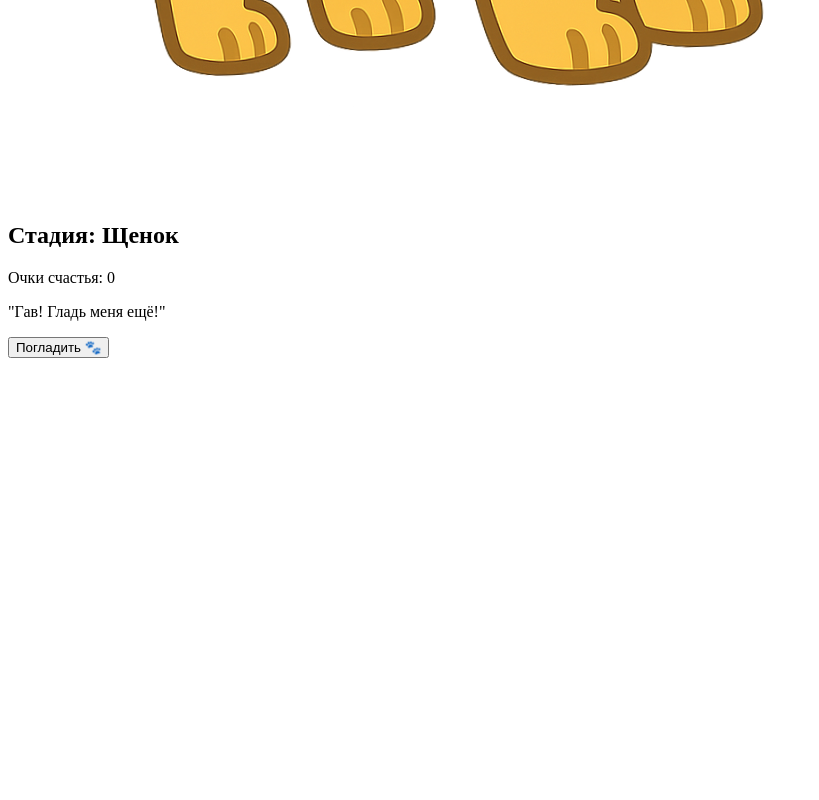
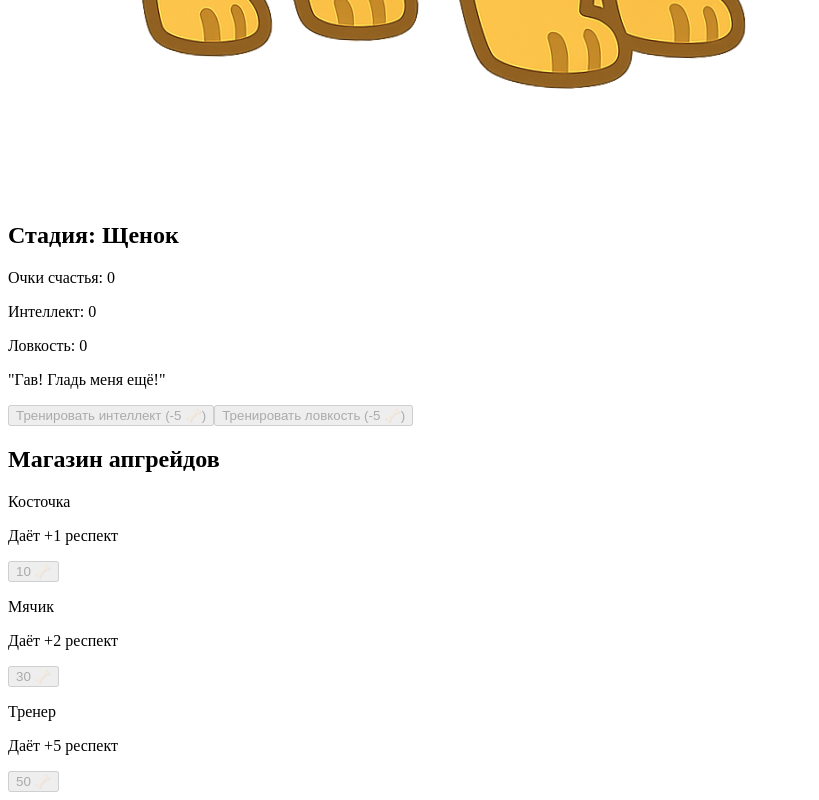
Before and after one commit to zemskovs/pchelaton, a React (Vite) app: page / in a window 1280 px wide. Shown: the part 906-1706 px from the top of the page, without its empty margins (0-819 px from the left). Before the commit the page ends 1272 px from the top, so only its background shows below. Built offline with nearby package versions, Linux system fonts and the light colour scheme.

Commit message:
добавил силу ловкость

```diff
--- a/src/App.tsx
+++ b/src/App.tsx
@@ -1,44 +1,24 @@
-import { useState } from "react";
 import { Button } from "@/components/ui/button";
 import { Card, CardContent } from "@/components/ui/card";
-import { motion, AnimatePresence } from "framer-motion";
+import { motion } from "framer-motion";
 import { useSnapshot } from "valtio";
-import { state } from "./state";
-import { Stage } from "./types";
 
+import { gameState, shopState, statsStore } from "./state";
 import { IMG_MAP } from "./constants";
 import { PlusOneAnimation } from "./components/ui/animation";
+import { UpgradeShop } from "./components/ui/shop";
+import { StatBar } from "./components/ui/stats";
 
 export function App() {
-  const { points, stage, reaction, showPlusOne } = useSnapshot(state);
+  const { points, stage, reaction, showPlusOne } = useSnapshot(gameState);
+  useSnapshot(shopState);
 
   const handleClick = () => {
-    const newPoints = points + 1;
-    state.points = newPoints;
-
-    // Показываем анимацию +1
-    state.showPlusOne = true;
-
-    if (newPoints === 10) {
-      state.stage = Stage.second;
-    }
-    if (newPoints === 25) {
-      state.stage = Stage.third;
-    }
-
-    // Простая случайная реакция
-    const reactions = [
-      "Гав-гав!",
-      "Мяу... ой, я пёс!",
-      "Хочу косточку!",
-      "Ты лучший друг!",
-      "Погладь меня ещё!",
-    ];
-    state.reaction = reactions[Math.floor(Math.random() * reactions.length)];
+    gameState.onClick();
   };
 
   const handlePlusOneComplete = () => {
-    state.showPlusOne = false;
+    gameState.showPlusOne = false;
   };
 
   return (
@@ -51,7 +31,7 @@ export function App() {
         <CardContent className="p-4 relative">
           <div className="relative">
             <motion.img
-              src={IMG_MAP[state.stage]}
+              src={IMG_MAP[gameState.stage]}
               alt="golden retriever"
               className="rounded-xl mb-4"
               animate={{
@@ -73,16 +53,34 @@ export function App() {
           </div>
           <h2 className="text-xl font-semibold mb-2">Стадия: {stage}</h2>
           <p className="text-gray-700 mb-2">Очки счастья: {points}</p>
+
+          <StatBar label="Интеллект" value={statsStore.intelligence} />
+          <StatBar label="Ловкость" value={statsStore.agility} />
+
           <p className="italic text-sm text-gray-500 mb-4">"{reaction}"</p>
 
           <Button
-            onClick={handleClick}
-            className="bg-amber-500 hover:bg-amber-600 text-white"
+            onClick={() => statsStore.trainStat("intelligence")}
+            className="bg-blue-500 hover:bg-blue-600 text-white w-full mt-2"
+            disabled={points < 5}
           >
-            Погладить 🐾
+            Тренировать интеллект (-5 🦴)
+          </Button>
+          <Button
+            onClick={() => statsStore.trainStat("agility")}
+            className="bg-green-500 hover:bg-green-600 text-white w-full mt-2"
+            disabled={points < 5}
+          >
+            Тренировать ловкость (-5 🦴)
           </Button>
         </CardContent>
       </Card>
+
+      <UpgradeShop
+        upgrades={shopState.upgrades}
+        onBuy={shopState.buyUpgrade}
+        points={points}
+      />
     </main>
   );
 }
--- a/src/components/ui/button/index.tsx
+++ b/src/components/ui/button/index.tsx
@@ -3,17 +3,23 @@ import { ButtonHTMLAttributes, forwardRef } from "react";
 
 interface ButtonProps extends ButtonHTMLAttributes<HTMLButtonElement> {
   className?: string;
+  disabled?: boolean;
 }
 
 export const Button = forwardRef<HTMLButtonElement, ButtonProps>(
-  ({ className, ...props }, ref) => {
+  ({ className, disabled, ...props }, ref) => {
     return (
       <button
         ref={ref}
+        disabled={disabled}
         className={cn(
-          "px-4 py-2 rounded-xl bg-blue-600 text-white font-semibold hover:bg-blue-700 transition-all",
+          "px-4 py-2 rounded-xl bg-blue-600 text-white font-semibold hover:bg-blue-700 transition-all cursor-pointer",
+          "disabled:bg-gray-400 disabled:opacity-75 disabled:cursor-not-allowed",
+          "focus-visible:outline focus-visible:outline-2 focus-visible:outline-offset-2 focus-visible:outline-blue-600",
+          "hover:bg-blue-700 active:bg-blue-800 transition-all",
           className
         )}
+        role="button"
         {...props}
       />
     );
--- /dev/null
+++ b/src/components/ui/shop/index.tsx
@@ -0,0 +1,46 @@
+import { Button } from "@/components/ui/button";
+
+export type Upgrade = {
+  id: string;
+  name: string;
+  cost: number;
+  bonus: number;
+  description: string;
+  purchased: boolean;
+};
+
+type UpgradeShopProps = {
+  upgrades: Upgrade[];
+  onBuy: (upgradeId: string) => void;
+  points: number;
+};
+
+export function UpgradeShop({ upgrades, onBuy, points }: UpgradeShopProps) {
+  return (
+    <div className="mt-6 w-80">
+      <h2 className="text-lg font-semibold mb-2 text-amber-700">
+        Магазин апгрейдов
+      </h2>
+      <div className="flex flex-col gap-2">
+        {upgrades.map((upg) => (
+          <div
+            key={upg.id}
+            className="flex justify-between items-center p-2 border rounded-lg bg-white shadow-sm"
+          >
+            <div>
+              <p className="font-medium">{upg.name}</p>
+              <p className="text-sm text-gray-500">{upg.description}</p>
+            </div>
+            <Button
+              disabled={upg.purchased || points < upg.cost}
+              onClick={() => onBuy(upg.id)}
+              className="text-sm bg-green-500 hover:bg-green-600 disabled:opacity-50"
+            >
+              {upg.purchased ? "Куплено" : `${upg.cost} 🦴`}
+            </Button>
+          </div>
+        ))}
+      </div>
+    </div>
+  );
+}
--- /dev/null
+++ b/src/components/ui/stats/index.tsx
@@ -0,0 +1,13 @@
+export const StatBar = ({ label, value }: { label: string; value: number }) => (
+  <div className="w-full mb-2">
+    <p className="text-sm text-gray-700 mb-1 text-left">
+      {label}: {value}
+    </p>
+    <div className="w-full h-2 bg-gray-200 rounded-full">
+      <div
+        className="h-2 bg-amber-500 rounded-full"
+        style={{ width: `${Math.min(value, 100)}%` }}
+      />
+    </div>
+  </div>
+);
--- a/src/state/index.ts
+++ b/src/state/index.ts
@@ -1,9 +1,82 @@
 import { Stage } from "@/types";
 import { proxy } from "valtio";
 
-export const state = proxy({
+export const gameState = proxy({
   points: 0,
   stage: Stage.first,
   reaction: "Гав! Гладь меня ещё!",
   showPlusOne: false,
+  onClick: () => {
+    const newPoints = gameState.points + 1;
+    gameState.points = newPoints;
+
+    // Показываем анимацию +1
+    gameState.showPlusOne = true;
+
+    if (newPoints === 10) {
+      gameState.stage = Stage.second;
+    }
+    if (newPoints === 25) {
+      gameState.stage = Stage.third;
+    }
+
+    // Простая случайная реакция
+    const reactions = [
+      "Гав-гав!",
+      "Мяу... ой, я пёс!",
+      "Хочу косточку!",
+      "Ты лучший друг!",
+      "Погладь меня ещё!",
+    ];
+    gameState.reaction =
+      reactions[Math.floor(Math.random() * reactions.length)];
+  },
 });
+
+export const shopState = proxy({
+  upgrades: [
+    {
+      id: "bone",
+      name: "Косточка",
+      cost: 10,
+      bonus: 1,
+      description: "Даёт +1 респект",
+      purchased: false,
+    },
+    {
+      id: "ball",
+      name: "Мячик",
+      cost: 30,
+      bonus: 2,
+      description: "Даёт +2 респект",
+      purchased: false,
+    },
+    {
+      id: "trainer",
+      name: "Тренер",
+      cost: 50,
+      bonus: 5,
+      description: "Даёт +5 респект",
+      purchased: false,
+    },
+  ],
+  buyUpgrade: (upgradeId: string) => {
+    const upgrade = shopState.upgrades.find((el) => el.id === upgradeId);
+    if (!upgrade) return;
+
+    upgrade.purchased = true;
+    gameState.points = gameState.points - upgrade.cost;
+  },
+});
+
+export const statsStore = proxy({
+  intelligence: 0,
+  agility: 0,
+
+  trainStat: (stat: "intelligence" | "agility") => {
+    if (gameState.points >= 5) {
+      gameState.points -= 5;
+      statsStore[stat] += 1;
+    }
+  },
+});
```
